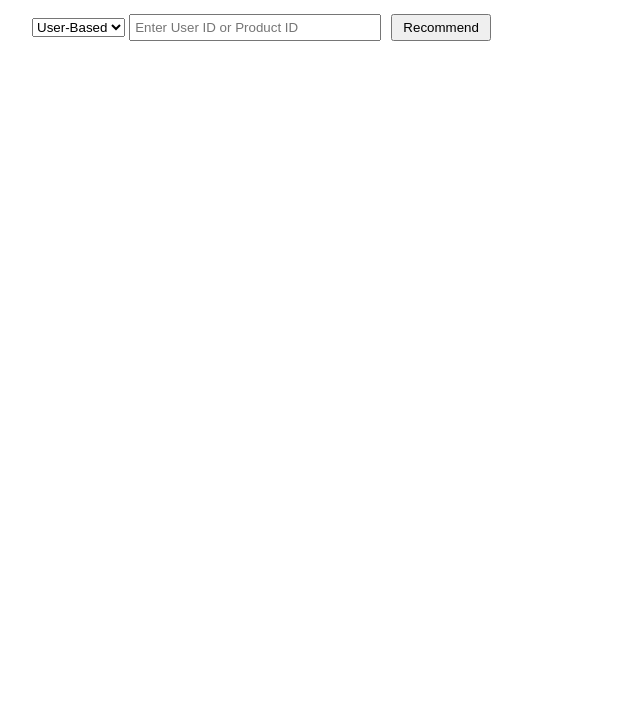
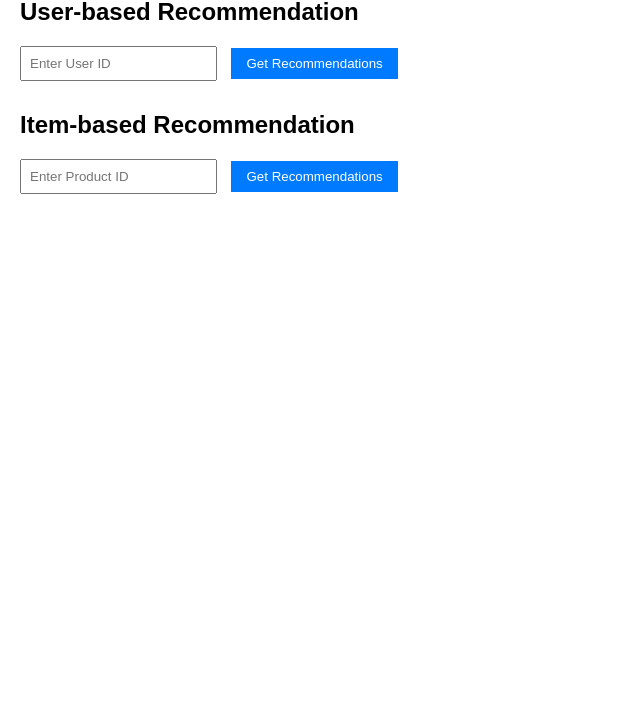
Before and after one commit to yuyangsun333/shopping_recommender, a website: page frontend/index.html in a window 1280 px wide. Shown: the part 82-800 px from the top of the page, without its empty margins (0-640 px from the left). Drawn offline with Linux system fonts and the light colour scheme.

```diff
--- a/frontend/app.js
+++ b/frontend/app.js
@@ -1,27 +1,21 @@
-async function getRecommendation() {
-    const mode = document.getElementById("mode").value;
-    const id = document.getElementById("inputId").value;
+async function recommendByUser() {
+    const userId = document.getElementById('userIdInput').value;
+    if (!userId) return alert('Please enter a User ID.');
 
-    let url = "";
+    const response = await fetch(`http://localhost:3000/user-recommend/${userId}`);
+    const data = await response.json();
 
-    if (mode === "user") {
-        url = `http://localhost:3000/recommend/user/${id}`;
-    } else {
-        url = `http://localhost:3000/recommend/item/${id}`;
-    }
+    document.getElementById('userRecommendations').innerHTML =
+        '<h3>Recommendations:</h3><ul>' + data.recommendations.map(item => `<li>${item}</li>`).join('') + '</ul>';
+}
 
-    try {
-        const response = await fetch(url);
-        const recommendations = await response.json();
+async function recommendByItem() {
+    const itemId = document.getElementById('itemIdInput').value;
+    if (!itemId) return alert('Please enter a Product ID.');
 
-        document.getElementById("result").innerHTML = `
-            <h2>Recommendations:</h2>
-            <ul>
-                ${recommendations.map(item => `<li>${item}</li>`).join('')}
-            </ul>
-        `;
-    } catch (error) {
-        console.error(error);
-        document.getElementById("result").innerHTML = "Error fetching recommendations.";
-    }
+    const response = await fetch(`http://localhost:3000/item-recommend/${itemId}`);
+    const data = await response.json();
+
+    document.getElementById('itemRecommendations').innerHTML =
+        '<h3>Recommendations:</h3><ul>' + data.recommendations.map(item => `<li>${item}</li>`).join('') + '</ul>';
 }
--- a/frontend/index.html
+++ b/frontend/index.html
@@ -6,20 +6,21 @@
     <link rel="stylesheet" href="styles.css">
 </head>
 <body>
-<h1>Beauty Recommender</h1>
+<h1>Beauty Recommender System</h1>
 
-<div class="form-container">
-    <select id="mode">
-        <option value="user">User-Based</option>
-        <option value="item">Item-Based</option>
-    </select>
-
-    <input type="text" id="inputId" placeholder="Enter User ID or Product ID">
-
-    <button onclick="getRecommendation()">Recommend</button>
+<div class="input-section">
+    <h2>User-based Recommendation</h2>
+    <input type="text" id="userIdInput" placeholder="Enter User ID">
+    <button onclick="recommendByUser()">Get Recommendations</button>
+    <div id="userRecommendations"></div>
 </div>
 
-<div id="result"></div>
+<div class="input-section">
+    <h2>Item-based Recommendation</h2>
+    <input type="text" id="itemIdInput" placeholder="Enter Product ID">
+    <button onclick="recommendByItem()">Get Recommendations</button>
+    <div id="itemRecommendations"></div>
+</div>
 
 <script src="app.js"></script>
 </body>
--- a/frontend/styles.css
+++ b/frontend/styles.css
@@ -1,5 +1,29 @@
-body { font-family: system-ui; margin: 2rem; }
-.card { margin-bottom: 1rem; }
-input { width: 240px; padding: 4px; }
-button { padding: 4px 10px; margin-left: 6px; }
-pre { background:#f5f5f5; padding:10px; white-space:pre-wrap;}
+body {
+    font-family: Arial, sans-serif;
+    margin: 20px;
+}
+
+.input-section {
+    margin-bottom: 30px;
+}
+
+input {
+    padding: 8px;
+    margin-right: 10px;
+}
+
+button {
+    padding: 8px 15px;
+    background-color: #007bff;
+    color: white;
+    border: none;
+    cursor: pointer;
+}
+
+button:hover {
+    background-color: #0056b3;
+}
+
+#userRecommendations, #itemRecommendations {
+    margin-top: 10px;
+}
```
Also changed, not shown: backend/recommender/itemCF.js (+6 -3 lines), backend/recommender/userCF.js (+5 -3 lines), backend/db/mongoClient.js (deleted), backend/loadMetadata.js (added).
